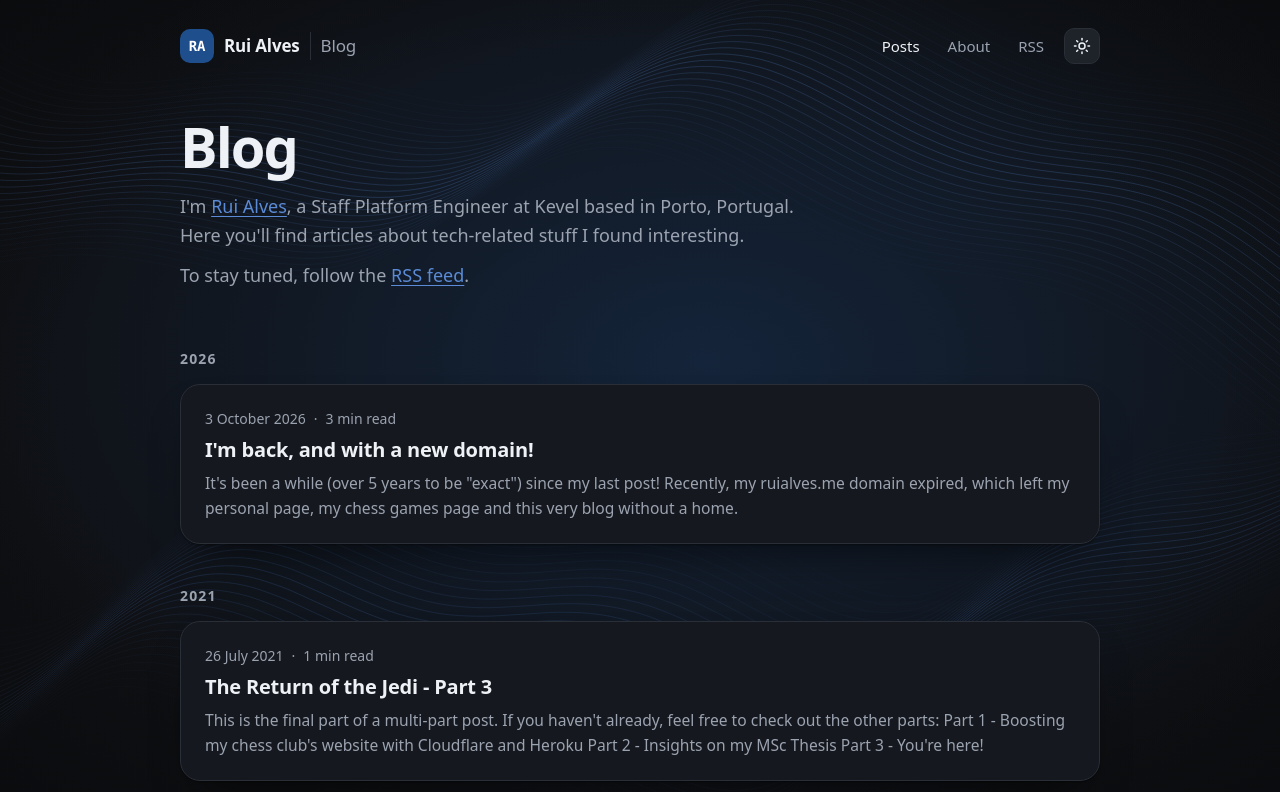
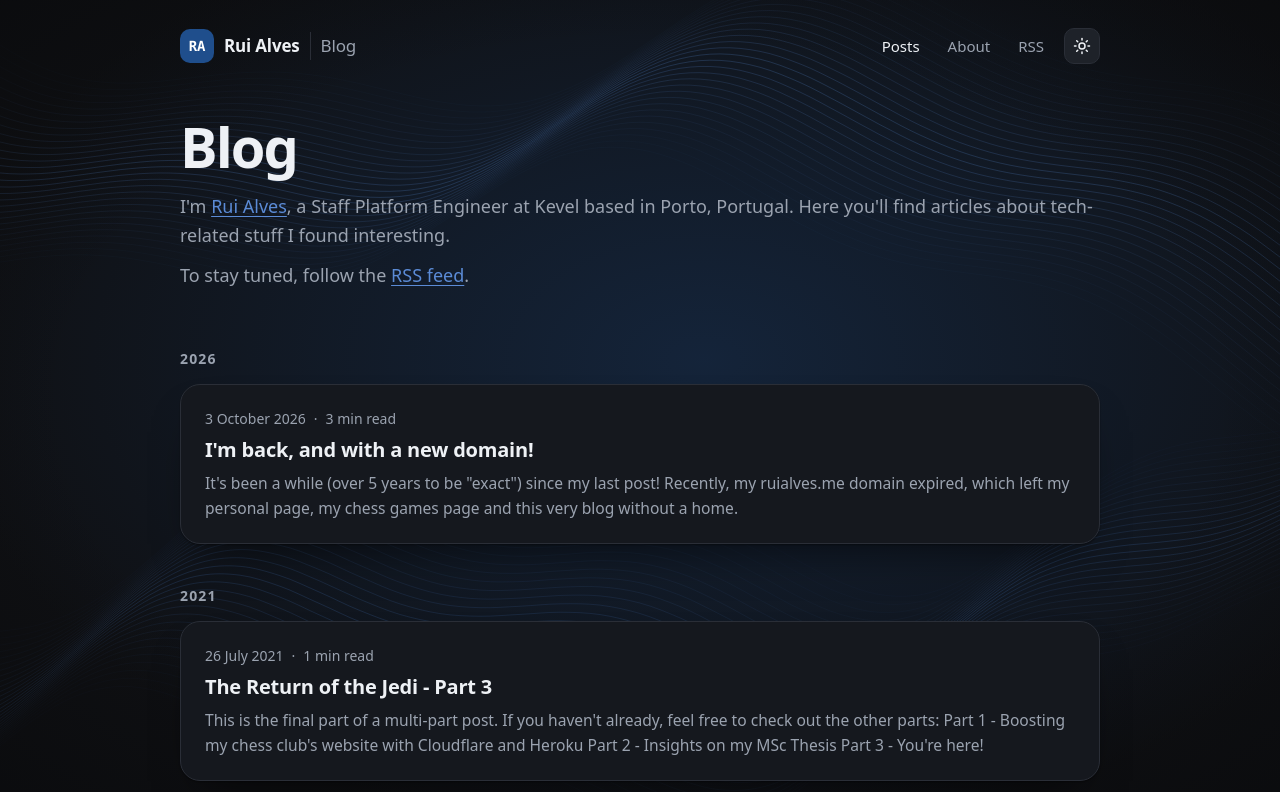
Before and after one commit to xRuiAlves/blog, an Astro site: page / in a window 1280 px wide. Shown: the top 792 px of the page. Built offline with nearby package versions, Linux system fonts and the light colour scheme; Astro itself is replaced by a stand-in of ours.

Commit message:
Let the intro text span the full width

```diff
--- a/src/pages/index.astro
+++ b/src/pages/index.astro
@@ -49,7 +49,6 @@ const years = [...new Set(posts.map((post) => post.data.date.getUTCFullYear()))]
     }
 
     .lede {
-        max-width: 60ch;
         margin: 16px 0 0;
         color: var(--muted);
         font-size: 1.125rem;
```
